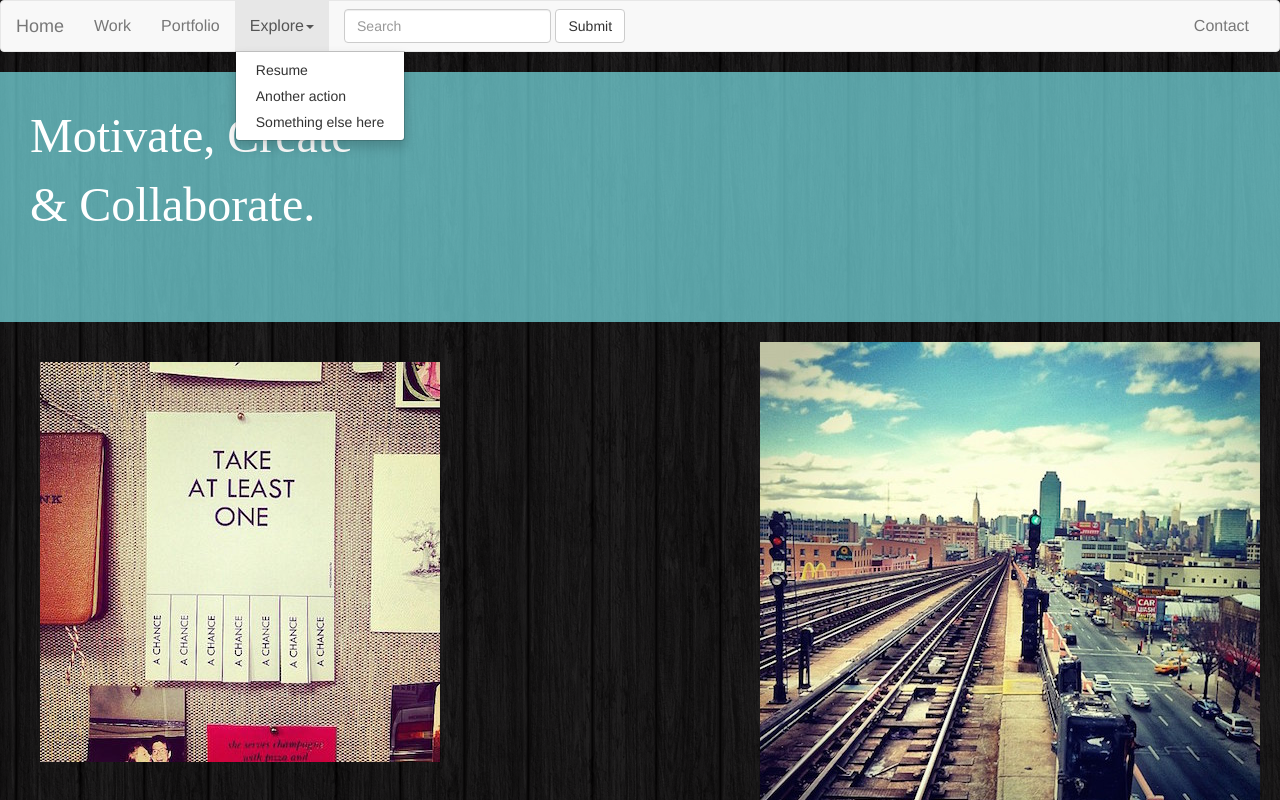
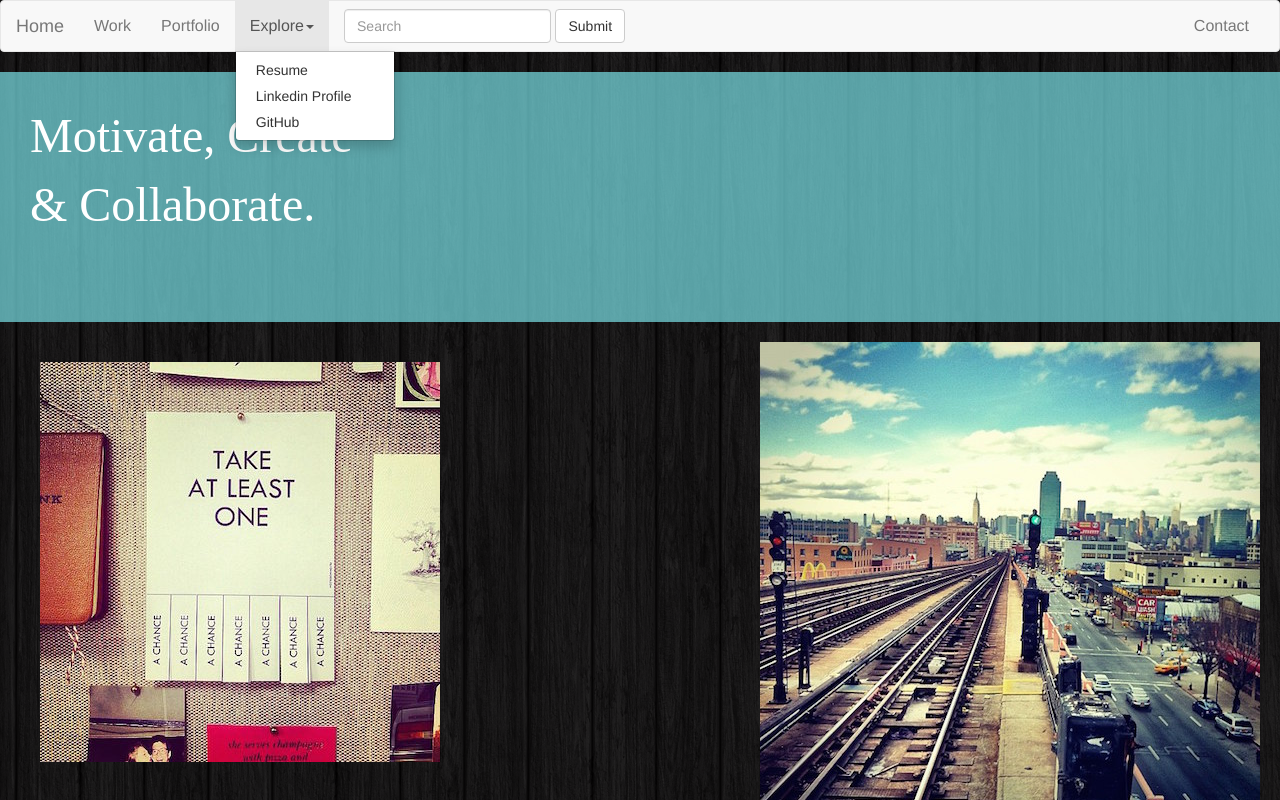
Before and after one commit to MatthewMRM/MatthewMRM.github.io, a plain HTML site: page My_Portfolio.html in a window 1280 px wide. Both pictures are taken after a click on the button "Explore". Shown: the top 800 px of the page. Drawn offline with nearby package versions, Linux system fonts and the light colour scheme; a web font is replaced by a local one.

Commit message:
new links

```diff
--- a/My_Portfolio.html
+++ b/My_Portfolio.html
@@ -31,8 +31,8 @@
           <a href="#" class="dropdown-toggle" data-toggle="dropdown" hoover="dropdown"role="button" aria-haspopup="true" aria-expanded="false">Explore<span class="caret"></span></a>
           <ul class="dropdown-menu">
             <li><a href="http://matthewmrm.github.io/Resume_1.html">Resume</a></li>
-            <li><a href="#">Another action</a></li>
-            <li><a href="#">Something else here</a></li>
+            <li><a href="https://www.linkedin.com/in/matthew-martinez-13003b62">Linkedin Profile</a></li>
+            <li><a href="https://github.com/MatthewMRM">GitHub</a></li>
           </ul>
         </li>
       </ul>
```
